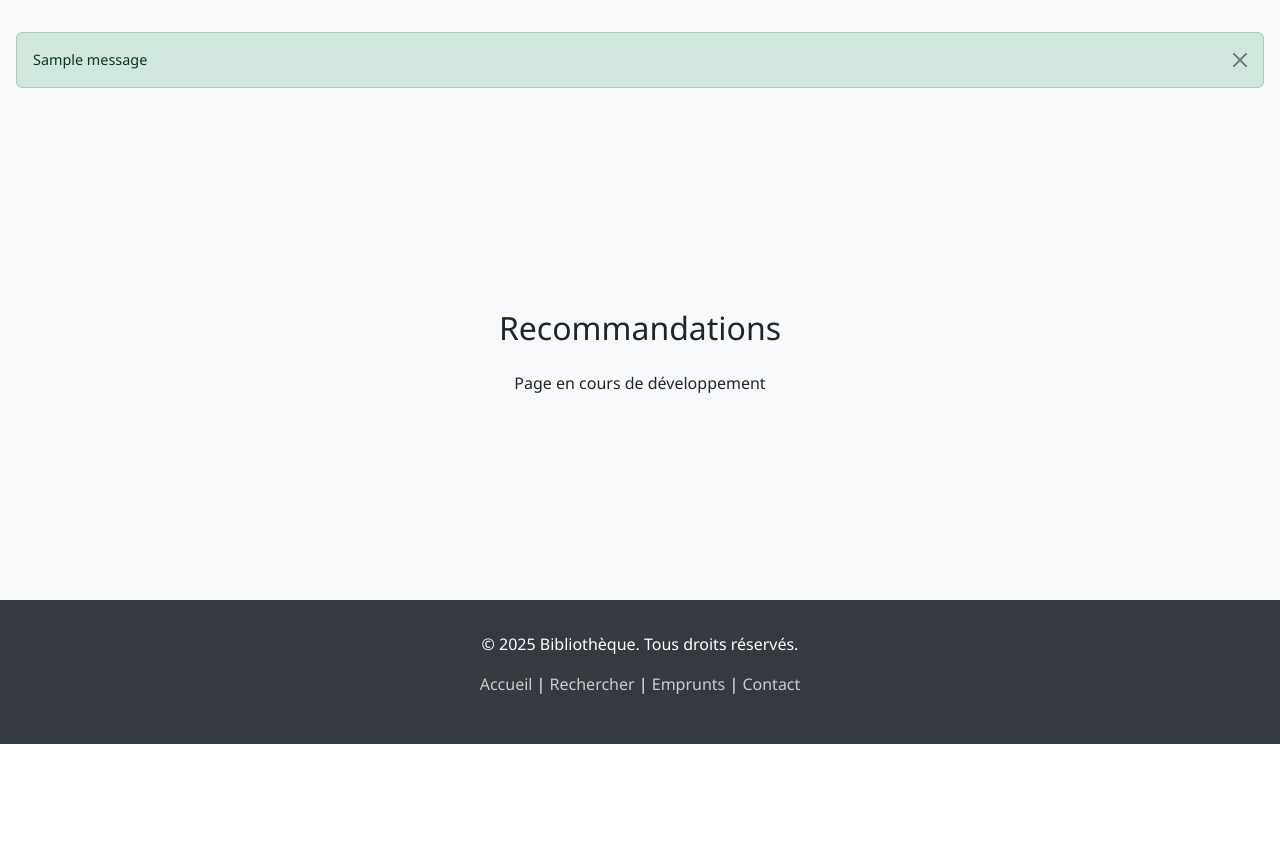
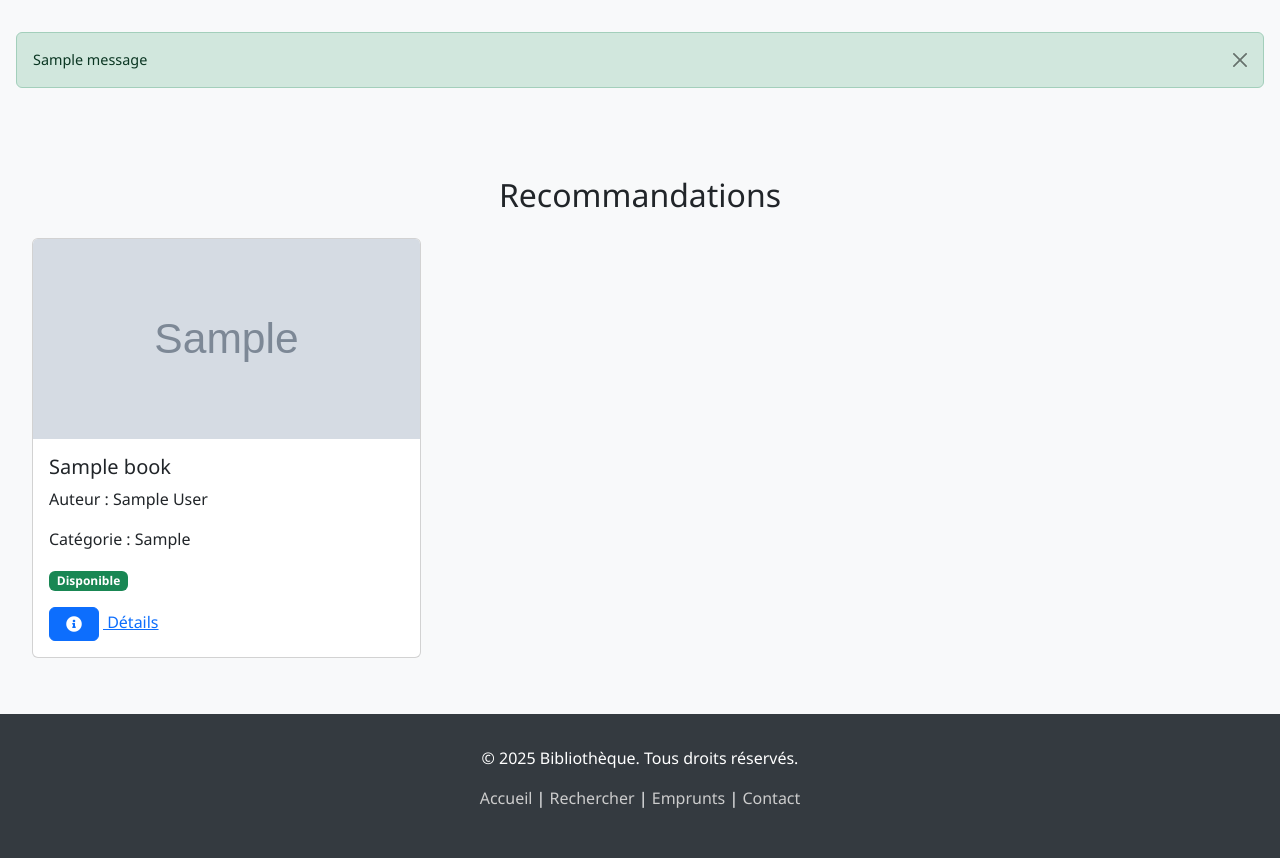
Before and after one commit to DanielEsso237/Projet-Bibliotheque, a Django app: page /books/recommendations/ in a window 1280 px wide. Shown: the part 56-914 px from the top of the page. Before the commit the page ends 800 px from the top, so only its background shows below. Run offline with Django 5.2, Linux system fonts and the light colour scheme; a user stored in the database is signed in; tables that the repository leaves empty hold one stand-in row (values such as "Sample post"); grey boxes marked "Sample" are stand-in pictures; one stand-in notice (Sample message) is shown; some libraries are stand-ins or nearby versions.

Commit message:
ajout des fonctionnalités des recommandations

```diff
--- a/Projet-bibliotheque-user/books/templates/books/recommendations.html
+++ b/Projet-bibliotheque-user/books/templates/books/recommendations.html
@@ -1,8 +1,34 @@
 {% extends "readers/base.html" %}
+{% load static %}
 {% block title %}Recommandations{% endblock %}
 {% block content %}
     <div class="container my-4">
         <h2 class="text-center mb-4">Recommandations</h2>
-        <p class="text-center">{{ message }}</p>
+        {% if recommended_books %}
+            <div class="row g-4">
+                {% for book in recommended_books %}
+                    <div class="col-12 col-md-6 col-lg-4">
+                        <div class="card h-100">
+                            {% if book.cover_image %}
+                                <img src="{{ book.cover_image.url }}" class="card-img-top" alt="{{ book.title }}" style="height: 200px; object-fit: cover;">
+                            {% else %}
+                                <img src="{% static 'images/default_cover.jpg' %}" class="card-img-top" alt="Alt de couverture par défaut" style="height: 200px; object-fit: cover;">
+                            {% endif %}
+                            <div class="card-body">
+                                <h5 class="card-title">{{ book.title }}</h5>
+                                <p class="card-text">Auteur : {{ book.author }}</p>
+                                <p class="card-text">Catégorie : {{ book.category|default:"Non spécifiée" }}</p>
+                                <p class="card-text">
+                                    <span class="badge bg-success">Disponible</span>
+                                </p>
+                                <a href="{% url 'books:detail' book.pk %}"><i class="btn btn-primary fa fa-info-circle me-1"></i> Détails</a>
+                            </div>
+                        </div>
+                    </div>
+                {% endfor %}
+            </div>
+        {% else %}
+            <p class="text-center">{{ message }}</p>
+        {% endif %}
     </div>
 {% endblock %}
--- a/Projet-bibliotheque-user/books/views.py
+++ b/Projet-bibliotheque-user/books/views.py
@@ -1,7 +1,7 @@
 from django.shortcuts import render, get_object_or_404
-from django.db.models import Q
+from django.db.models import Q, Count
 from .models import Book
-from loans.models import Loan
+from loans.models import Loan, History
 from django.contrib.auth.decorators import login_required
 
 @login_required
@@ -52,8 +52,31 @@ def new_arrivals_view(request):
     }
     return render(request, 'books/new_arrivals.html', context)
 
+@login_required
 def recommendations_view(request):
-    return render(request, 'books/recommendations.html', {'message': 'Page en cours de développement'})
+    # Récupérer les genres les plus empruntés
+    genre_counts = (History.objects
+                    .filter(user=request.user)
+                    .values('genre')
+                    .annotate(genre_count=Count('genre'))
+                    .order_by('-genre_count'))
 
+    # Extraire les 3 genres principaux en Python
+    top_genres = [item['genre'] for item in genre_counts[:3]]
+
+    # Suggérer des livres disponibles dans ces genres
+    recommended_books = []
+    if top_genres:
+        recommended_books = (Book.objects
+                            .filter(category__in=top_genres, is_available=True)
+                            .order_by('-created_at')[:10])
+
+    context = {
+        'recommended_books': recommended_books,
+        'message': 'Aucun livre recommandé pour le moment.' if not recommended_books else ''
+    }
+    return render(request, 'books/recommendations.html', context)
+
+@login_required
 def favorites_view(request):
     return render(request, 'books/favorites.html', {'message': 'Page en cours de développement'})
```
Also changed, not shown: Projet-bibliotheque-user/loans/models.py (+15 -0 lines), Projet-bibliotheque-user/loans/migrations/0002_readinghistory.py (added), Projet-bibliotheque-user/loans/migrations/0003_delete_readinghistory.py (added).
